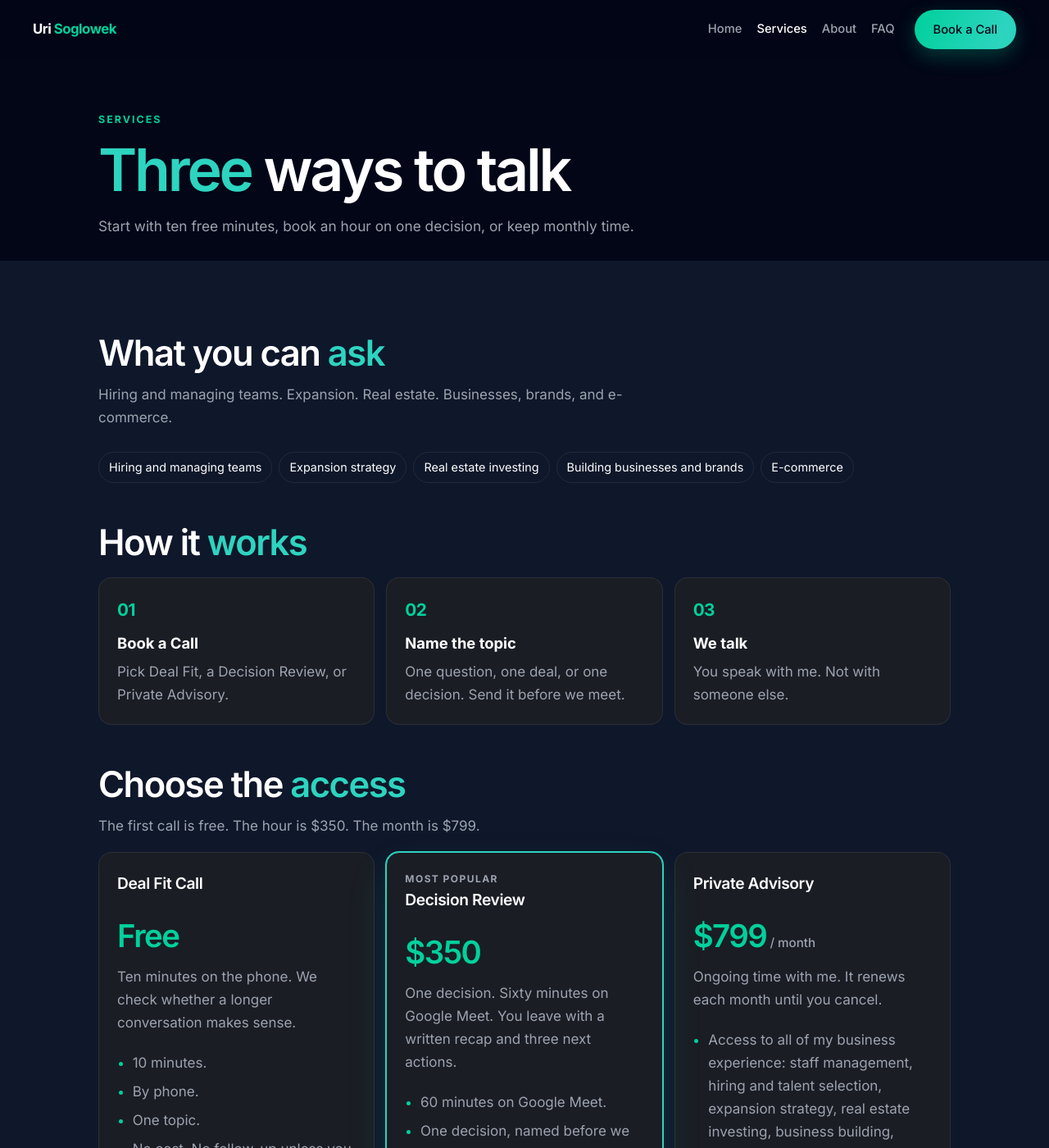
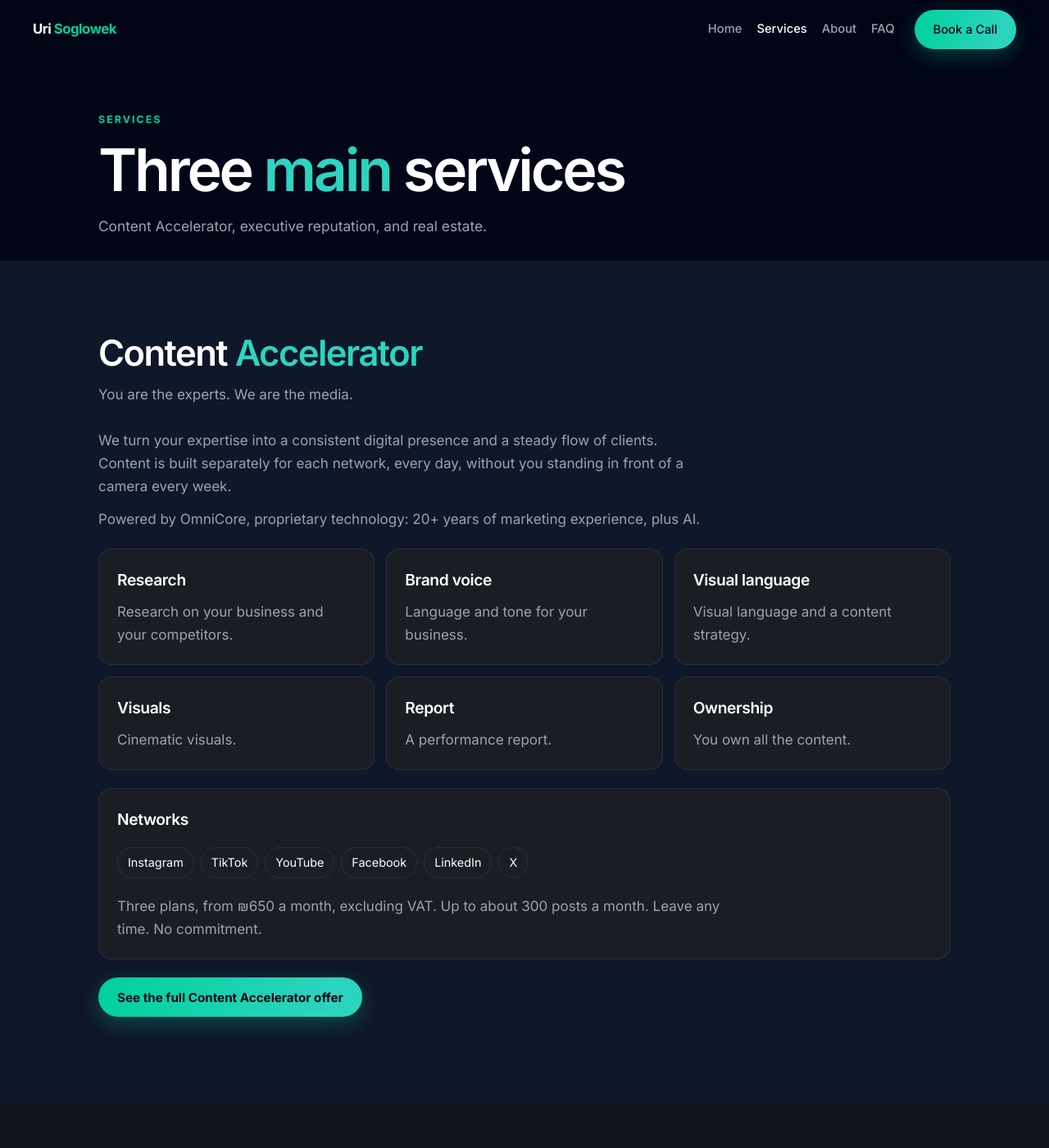
Before and after one commit to urisoglowek-ui/real_estate, a Jekyll site: the page uri/v2/advisory.html, which Jekyll copies as it is, in a window 1280 px wide and 1400 px high. Shown: the whole window at 82% size. Built offline with Jekyll 4.4.1, drawn with Linux system fonts in a browser that asks for light colours; some of the changed text lies outside the part shown.

Commit message:
Add the three main services on the v2 Services page.
Content Accelerator, executive reputation, and real estate lead the page. The three call tiers stay underneath, without the old heading.

Co-authored-by: urisoglowek-ui <urisoglowek-ui@users.noreply.github.com>

```diff
--- a/uri/v2/advisory.html
+++ b/uri/v2/advisory.html
@@ -5,7 +5,7 @@
 <meta name="viewport" content="width=device-width, initial-scale=1.0">
 <meta name="robots" content="noindex, nofollow">
 <title>Services — Uri Soglowek</title>
-<meta name="description" content="Three ways to talk: a free 10-minute call, a $350 Decision Review, or Private Advisory at $799 a month.">
+<meta name="description" content="Three main services: Content Accelerator, executive reputation, and real estate.">
 <meta name="theme-color" content="#020617">
 <link rel="preconnect" href="https://fonts.googleapis.com">
 <link rel="preconnect" href="https://fonts.gstatic.com" crossorigin>
@@ -27,11 +27,87 @@
 <header class="hero">
   <div class="wrap">
     <p class="kicker">Services</p>
-    <h1 data-split data-hl="0">Three ways to talk</h1>
-    <p class="sub">Start with ten free minutes, book an hour on one decision, or keep monthly time.</p>
+    <h1 data-split data-hl="1">Three main services</h1>
+    <p class="sub">Content Accelerator, executive reputation, and real estate.</p>
   </div>
 </header>
 <main>
+  <section id="content-accelerator">
+    <div class="wrap">
+      <div class="sec-h reveal">
+        <h2>Content <span class="hl">Accelerator</span></h2>
+        <p class="lede">You are the experts. We are the media.</p>
+      </div>
+      <p class="svc-copy reveal">We turn your expertise into a consistent digital presence and a steady flow of clients. Content is built separately for each network, every day, without you standing in front of a camera every week.</p>
+      <p class="svc-copy reveal">Powered by OmniCore, proprietary technology: 20+ years of marketing experience, plus AI.</p>
+      <div class="cards svc-block">
+        <article class="card reveal"><h3>Research</h3><p>Research on your business and your competitors.</p></article>
+        <article class="card reveal"><h3>Brand voice</h3><p>Language and tone for your business.</p></article>
+        <article class="card reveal"><h3>Visual language</h3><p>Visual language and a content strategy.</p></article>
+        <article class="card reveal"><h3>Visuals</h3><p>Cinematic visuals.</p></article>
+        <article class="card reveal"><h3>Report</h3><p>A performance report.</p></article>
+        <article class="card reveal"><h3>Ownership</h3><p>You own all the content.</p></article>
+      </div>
+      <article class="card reveal svc-block">
+        <h3>Networks</h3>
+        <ul class="chips">
+          <li>Instagram</li>
+          <li>TikTok</li>
+          <li>YouTube</li>
+          <li>Facebook</li>
+          <li>LinkedIn</li>
+          <li>X</li>
+        </ul>
+        <p class="svc-copy" style="margin-top:14px">Three plans, from ₪650 a month, excluding VAT. Up to about 300 posts a month. Leave any time. No commitment.</p>
+      </article>
+      <p class="svc-actions reveal"><a class="btn" href="https://soglowekcapital.com/content-offer.html">See the full Content Accelerator offer</a></p>
+    </div>
+  </section>
+
+  <section id="reputation">
+    <div class="wrap">
+      <div class="sec-h reveal">
+        <h2>Executive Reputation <span class="hl">Management</span></h2>
+      </div>
+      <div class="grid2">
+        <article class="card reveal">
+          <h3>The problem</h3>
+          <p>Your reputation is built or lost online, whether or not you manage it. You cannot be both the executive and your own media team.</p>
+        </article>
+        <article class="card reveal">
+          <h3>The solution</h3>
+          <p>A consistent, credible presence in your own voice, across the networks that matter, led by research on you and your market.</p>
+        </article>
+        <article class="card reveal">
+          <h3>Who it is for</h3>
+          <p>Executives, high-net-worth individuals, and founders. The person behind the company.</p>
+        </article>
+        <article class="card reveal">
+          <h3>What is included</h3>
+          <ul>
+            <li>Research on you and your market.</li>
+            <li>Positioning and brand voice.</li>
+            <li>Visual language.</li>
+            <li>Content strategy.</li>
+            <li>A performance report.</li>
+            <li>You own everything.</li>
+          </ul>
+        </article>
+      </div>
+      <p class="svc-actions reveal"><a class="btn" href="#contact">Talk about your reputation</a></p>
+    </div>
+  </section>
+
+  <section id="real-estate">
+    <div class="wrap">
+      <div class="sec-h reveal">
+        <h2>Real <span class="hl">estate</span></h2>
+        <p class="lede">Helping you build your real estate portfolio and make passive income. I am a real estate investor, the owner of a real estate portfolio, and a lender. UBM VENTURES holds that portfolio across the United States: multifamily, single family, RV parks, and manufactured housing.</p>
+      </div>
+      <p class="svc-actions reveal"><a class="btn" href="#contact">Talk about real estate</a></p>
+    </div>
+  </section>
+
   <section>
     <div class="wrap">
       <div class="sec-h reveal"><h2>What you can <span class="hl">ask</span></h2><p class="lede">Hiring and managing teams. Expansion. Real estate. Businesses, brands, and e-commerce.</p></div>
@@ -49,10 +125,7 @@
       <li class="reveal"><b>02</b><h3>Name the topic</h3><p>One question, one deal, or one decision. Send it before we meet.</p></li>
       <li class="reveal"><b>03</b><h3>We talk</h3><p>You speak with me. Not with someone else.</p></li>
     </ol>
-      <h2 class="reveal" style="margin-top:48px">Choose the <span class="hl">access</span></h2>
-      <p class="lede reveal">The first call is free. The hour is $350. The month is $799.</p>
-      <div style="height:18px"></div>
-      <div class="tiers">
+      <div class="tiers follow-tiers">
       <article class="card tier reveal">
         <h3>Deal Fit Call</h3>
         <p class="price">Free</p>
--- a/uri/v2/v2.css
+++ b/uri/v2/v2.css
@@ -260,6 +260,13 @@ h2{
   letter-spacing:.12em;
   text-transform:uppercase;
 }
+.svc-copy{max-width:46rem;margin:0;color:var(--muted)}
+.svc-copy + .svc-copy{margin-top:12px}
+.svc-block{margin-top:22px}
+.svc-actions{margin-top:22px}
+.svc-actions .btn{max-width:100%;white-space:normal;text-align:center}
+.card .chips{margin:12px 0 0;padding:0;color:var(--text)}
+.follow-tiers{margin-top:36px}
 .steps{list-style:none;display:grid;grid-template-columns:repeat(3,minmax(0,1fr));gap:14px;margin:0;padding:0}
 .steps li{background:var(--card);border:1px solid var(--line);border-radius:16px;padding:22px}
 .steps b{display:block;color:var(--mint);font-size:1.3rem;letter-spacing:-.03em}
```
